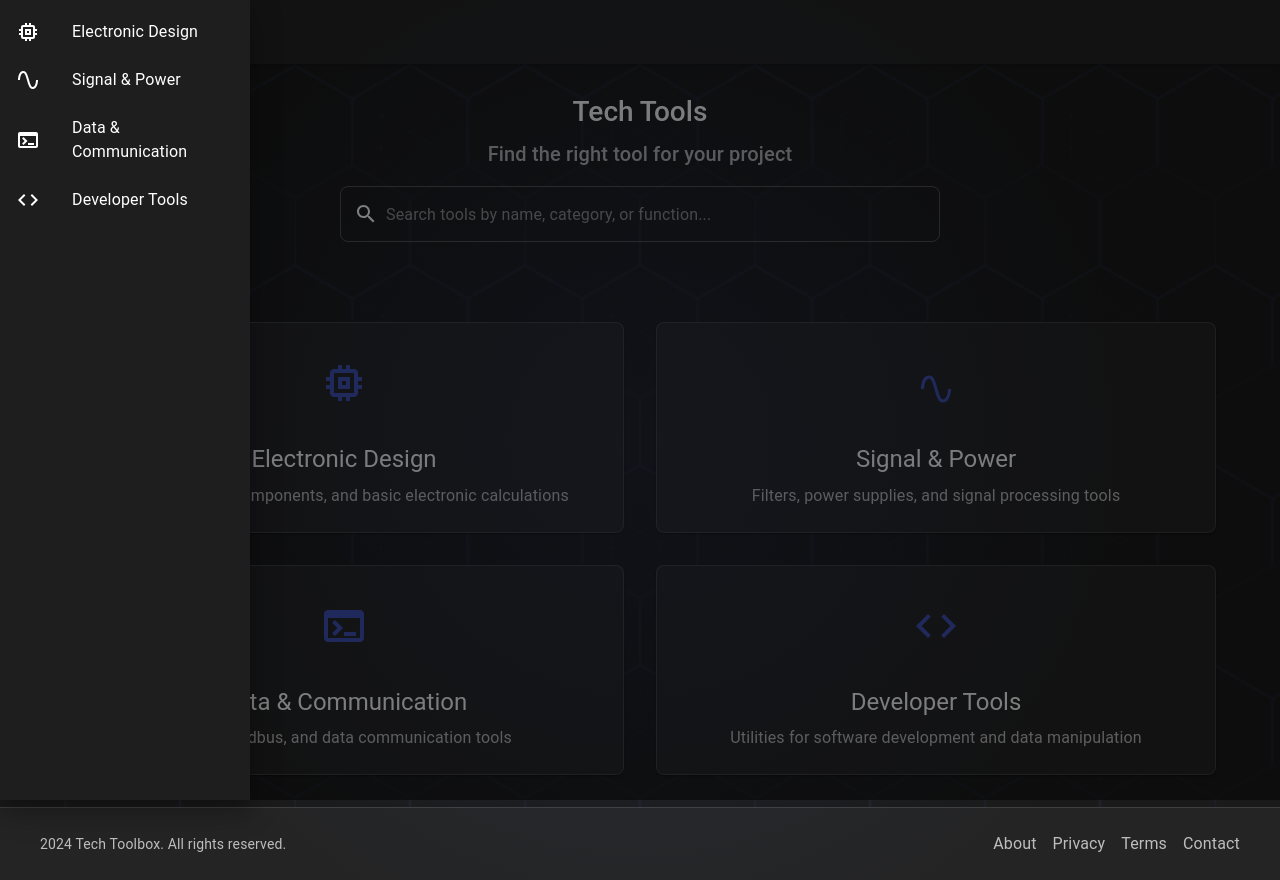
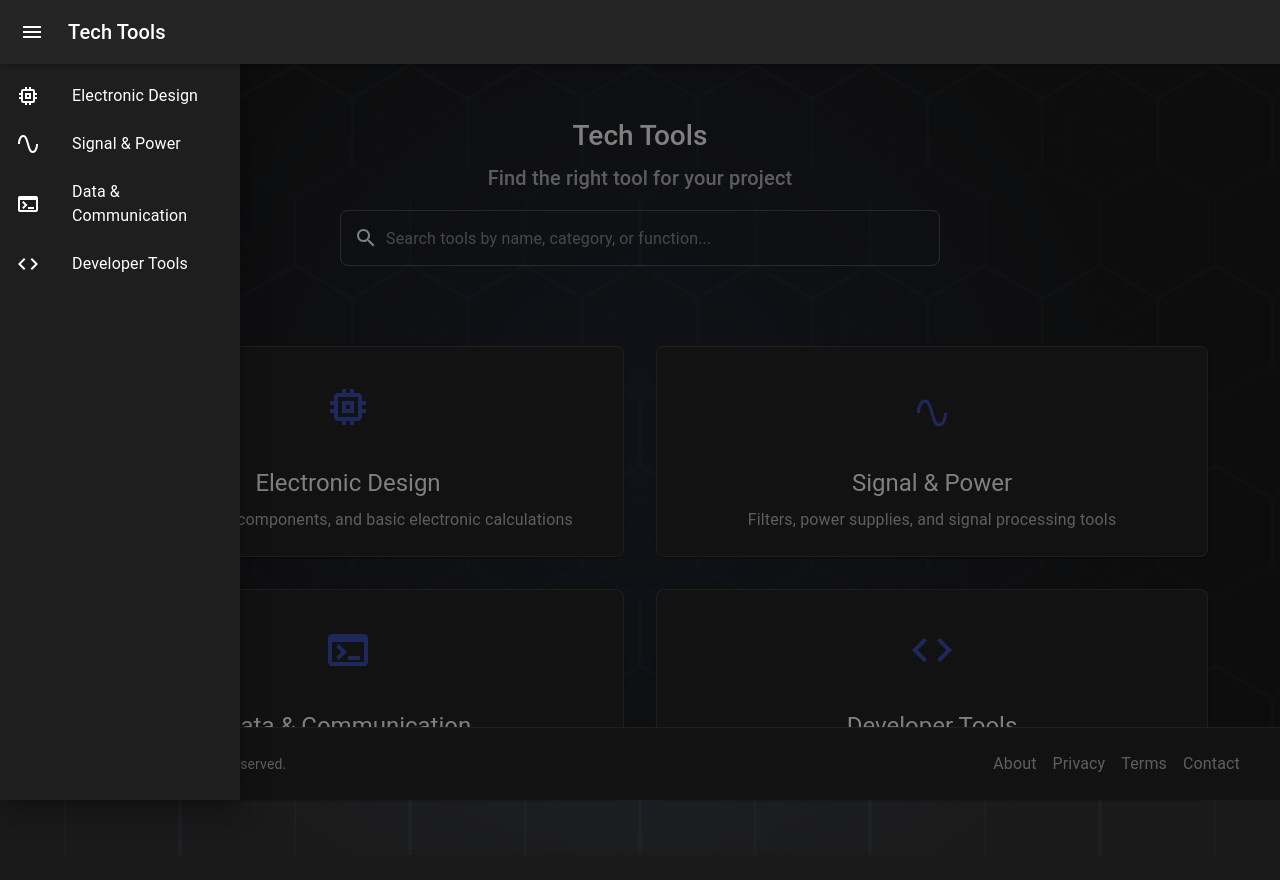
Before and after one commit to tazomatalax/TechTools, a React (Create React App) app in the folder frontend/: page / in a window 1280 px wide. Both pictures are taken after a click on the button "menu". After the commit the page ends 855 px from the top, so only its background shows below. Built offline with nearby package versions, Linux system fonts and the light colour scheme.

Commit message:
First post-launch bug fixes

```diff
--- a/frontend/public/index.html
+++ b/frontend/public/index.html
@@ -8,7 +8,10 @@
       name="description"
       content="Tech Tools - A comprehensive suite of utilities for engineers and developers"
     />
+    <meta name="google-adsense-account" content="ca-pub-1181142291783508">
     <title>Tech Tools</title>
+    <script async src="https://pagead2.googlesyndication.com/pagead/js/adsbygoogle.js?client=ca-pub-1181142291783508"
+     crossorigin="anonymous"></script>
   </head>
   <body>
     <noscript>You need to enable JavaScript to run this app.</noscript>
--- a/frontend/src/App.js
+++ b/frontend/src/App.js
@@ -152,25 +152,9 @@ function App() {
     <ThemeProvider theme={theme}>
       <CssBaseline />
       <Router>
-        <Box sx={{
-          display: 'flex',
-          flexDirection: 'column',
-          minHeight: '100vh',
-          position: 'relative',
-          '&::before': {
-            content: '""',
-            position: 'absolute',
-            top: 0,
-            left: 0,
-            right: 0,
-            bottom: 0,
-            pointerEvents: 'none',
-            background: 'radial-gradient(circle at 50% 50%, rgba(99, 132, 255, 0.1) 0%, rgba(26, 26, 26, 0) 70%)',
-          }
-        }}>
+        <Box>
           <Layout>
-            <Box sx={{ flex: '1 0 auto' }}>
-              <Container maxWidth="xl" sx={{ mt: 4, mb: 4 }}>
+            <Container maxWidth="xl">
               <Routes>
                 {/* Main category pages */}
                 <Route path="/" element={<Home />} />
@@ -223,51 +207,7 @@ function App() {
                 <Route path="/contact" element={<Contact />} />
               </Routes>
             </Container>
-            </Box>
           </Layout>
-          <Box
-            component="footer"
-            sx={{
-              py: 3,
-              px: 2,
-              backgroundColor: 'background.paper',
-              borderTop: '1px solid rgba(255, 255, 255, 0.12)',
-            }}
-          >
-            <Container maxWidth="xl">
-              <Box
-                sx={{
-                  display: 'flex',
-                  justifyContent: 'space-between',
-                  alignItems: 'center',
-                  flexDirection: { xs: 'column', sm: 'row' },
-                  gap: 2,
-                }}
-              >
-                <Box sx={{ typography: 'body2', color: 'text.secondary' }}>
-                  {new Date().getFullYear()} Tech Toolbox. All rights reserved.
-                </Box>
-                <Box
-                  sx={{
-                    display: 'flex',
-                    gap: 2,
-                    '& a': {
-                      color: 'text.secondary',
-                      textDecoration: 'none',
-                      '&:hover': {
-                        color: 'primary.main',
-                      },
-                    },
-                  }}
-                >
-                  <a href="/about">About</a>
-                  <a href="/privacy">Privacy</a>
-                  <a href="/terms">Terms</a>
-                  <a href="/contact">Contact</a>
-                </Box>
-              </Box>
-            </Container>
-          </Box>
         </Box>
       </Router>
     </ThemeProvider>
--- /dev/null
+++ b/frontend/src/components/AdSense.js
@@ -0,0 +1,25 @@
+import React, { useEffect } from 'react';
+
+const AdSense = ({ adSlot, style }) => {
+  useEffect(() => {
+    try {
+      // Push the command to load ads
+      (window.adsbygoogle = window.adsbygoogle || []).push({});
+    } catch (err) {
+      console.error('AdSense error:', err);
+    }
+  }, []);
+
+  return (
+    <ins
+      className="adsbygoogle"
+      style={style || { display: 'block', textAlign: 'center' }}
+      data-ad-client="ca-pub-1181142291783508"
+      data-ad-slot={adSlot}
+      data-ad-format="auto"
+      data-full-width-responsive="true"
+    />
+  );
+};
+
+export default AdSense;
--- a/frontend/src/components/Layout.js
+++ b/frontend/src/components/Layout.js
@@ -10,7 +10,8 @@ import {
   ListItem,
   ListItemIcon,
   ListItemText,
-  ListItemButton
+  ListItemButton,
+  Container
 } from '@mui/material';
 import {
   Menu as MenuIcon,
@@ -21,6 +22,7 @@ import {
 import Icon from '@mdi/react';
 import { mdiSineWave } from '@mdi/js';
 import { Link as RouterLink } from 'react-router-dom';
+import AdSense from './AdSense';
 
 const menuItems = [
   {
@@ -55,9 +57,28 @@ function Layout({ children }) {
     setDrawerOpen(open);
   };
 
+  const drawerWidth = 240;
+
   return (
     <>
-      <AppBar position="static">
+      <Box sx={{
+        display: 'flex',
+        flexDirection: 'column',
+        minHeight: '100vh',
+        position: 'relative',
+        '&::before': {
+          content: '""',
+          position: 'absolute',
+          top: 0,
+          left: 0,
+          right: 0,
+          bottom: 0,
+          pointerEvents: 'none',
+          background: 'radial-gradient(circle at 50% 50%, rgba(99, 132, 255, 0.1) 0%, rgba(26, 26, 26, 0) 70%)',
+          zIndex: -1,
+        }
+      }}>
+        <AppBar position="fixed" sx={{ zIndex: (theme) => theme.zIndex.drawer + 1 }}>
           <Toolbar>
             <IconButton
               edge="start"
@@ -90,9 +111,18 @@ function Layout({ children }) {
           anchor="left"
           open={drawerOpen}
           onClose={toggleDrawer(false)}
+          sx={{
+            width: drawerWidth,
+            flexShrink: 0,
+            '& .MuiDrawer-paper': {
+              width: drawerWidth,
+              boxSizing: 'border-box',
+            },
+          }}
         >
+          <Toolbar /> {/* This creates space for the AppBar */}
           <Box
-          sx={{ width: 250 }}
+            sx={{ width: drawerWidth }}
             role="presentation"
             onClick={toggleDrawer(false)}
             onKeyDown={toggleDrawer(false)}
@@ -112,7 +142,79 @@ function Layout({ children }) {
           </Box>
         </Drawer>
 
+        <Box component="main" sx={{ flexGrow: 1, p: 3 }}>
+          <Toolbar /> {/* This creates space for the AppBar */}
           {children}
+
+          {/* Bottom Ad */}
+          <Box sx={{
+            display: 'flex',
+            justifyContent: 'center',
+            alignItems: 'center',
+            width: '100%',
+            position: 'relative',
+            bottom: 0,
+          }}>
+            <Box sx={{
+              maxWidth: '100%',
+              width: '100%',
+              mx: 'auto'
+            }}>
+              <AdSense adSlot="6238779360" />
+            </Box>
+          </Box>
+        </Box>
+
+        <Box
+          component="footer"
+          sx={{
+            py: 3,
+            px: 2,
+            mt: 'auto',
+            backgroundColor: 'background.paper',
+            borderTop: '1px solid rgba(255, 255, 255, 0.12)',
+            position: 'fixed',
+              bottom: 0,
+              left: 0,
+              right: 0,
+              zIndex: 1
+          }}
+        >
+          <Container maxWidth="xl">
+            <Box
+              sx={{
+                display: 'flex',
+                justifyContent: 'space-between',
+                alignItems: 'center',
+                flexDirection: { xs: 'column', sm: 'row' },
+                gap: 2,
+              }}
+            >
+              <Box sx={{ typography: 'body2', color: 'text.secondary' }}>
+                {new Date().getFullYear()} Tech Toolbox. All rights reserved.
+              </Box>
+              <Box
+                sx={{
+                  display: 'flex',
+                  gap: 2,
+                  '& a': {
+                    color: 'text.secondary',
+                    textDecoration: 'none',
+                    '&:hover': {
+                      color: 'primary.main',
+                    },
+                  },
+                }}
+              >
+                <a href="/about">About</a>
+                <a href="/privacy">Privacy</a>
+                <a href="/terms">Terms</a>
+                <a href="/contact">Contact</a>
+              </Box>
+            </Box>
+          </Container>
+        </Box>
+      </Box>
     </>
   );
 }
```
Also changed, not shown: 1 other file (tests, documents, lock files or other folders). Lines whose indentation alone changed are shown as unchanged.
